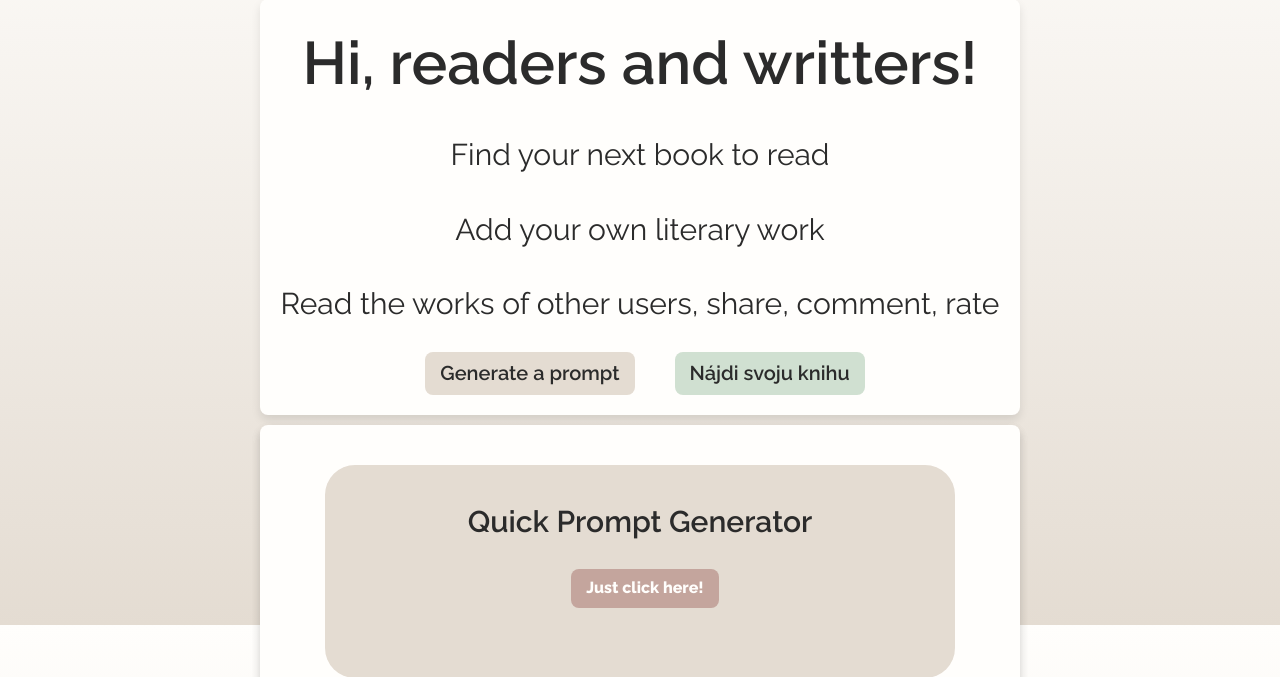
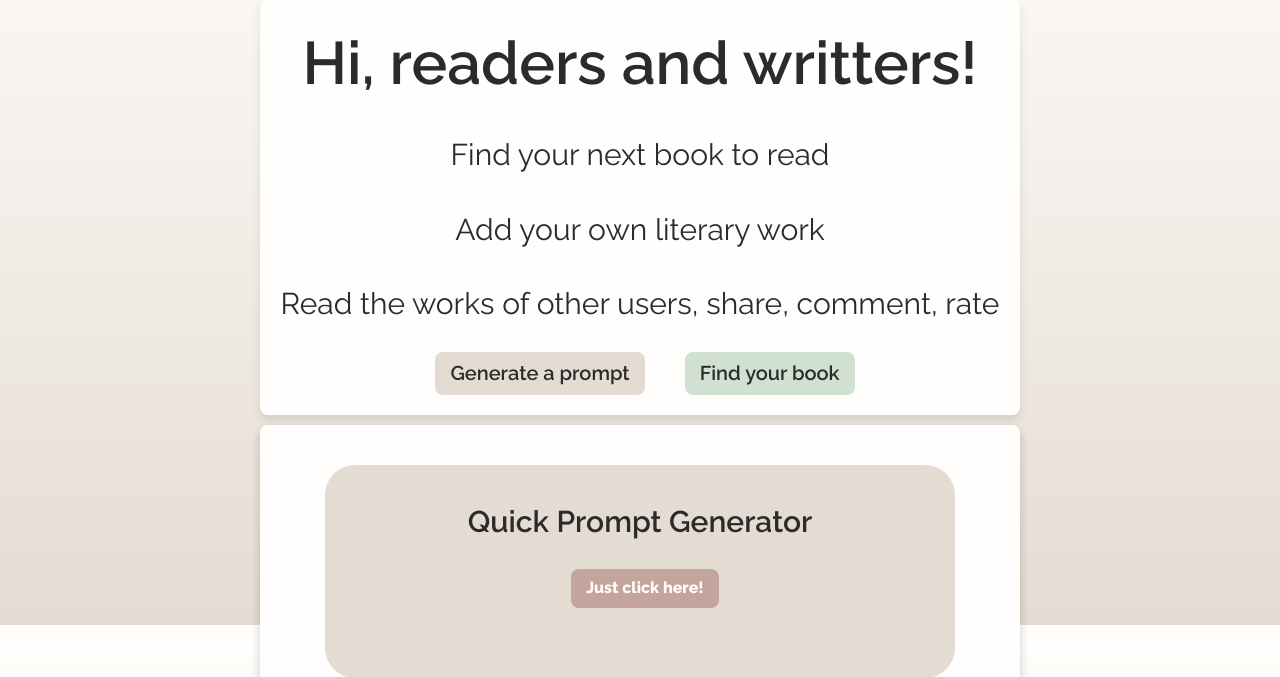
Before and after one commit to Prexus6/tbr_place_project, a Django app: template tbr_place/templates/index.html in a window 1280 px wide. Shown: the part 175-852 px from the top of the page. Run offline with Django 3.2, Linux system fonts and the light colour scheme; the template is opened without the code that fills it, so the values that code supplies are empty.

Commit message:
developed - pre-final

```diff
--- a/accounts/templates/accounts/signup.html
+++ b/accounts/templates/accounts/signup.html
@@ -8,8 +8,11 @@
             <form method="post">
                 {% csrf_token %}
                 {{ form.username.label_tag }} {{ form.username }}
+                {{ form.username.errors }}
                 {{ form.password1.label_tag }} {{ form.password1 }}
+                {{ form.password1.errors }}
                 {{ form.password2.label_tag }} {{ form.password2 }}
+                {{ form.password2.errors }}
                 <label for="secret_question">Secret question:</label>
                 <input type="text" id="secret_question" name="secret_question" value="What is your favorite book?" required>
                 {{ form.secret_answer.label_tag }} {{ form.secret_answer }}
--- a/tbr_place/templates/index.html
+++ b/tbr_place/templates/index.html
@@ -69,7 +69,7 @@
 
         <div class="div0201-mainbuttons">
           <a href="#prompts-section" class="main-button-prompts">Generate a prompt</a>
-          <a href="#searchForm-id" class="main-button-books">Nájdi svoju knihu</a>
+          <a href="#searchForm-id" class="main-button-books">Find your book</a>
 
         </div>
       </div>
```
Also changed, not shown: readme.md, tbr_place_project/static/images/tbr_place_overview.jpg (added), tbr_place_project/static/images/tbr_place_overview2.png (added), tbr_place_project/static/images/tbr_place_overview3.png (added), tbr_place_project/static/images/tbr_place_overview4.png (added), tbr_place_project/static/images/tbr_place_overview5.png (added), tbr_place_project/static/images/tbr_place_overview6.png (added).
